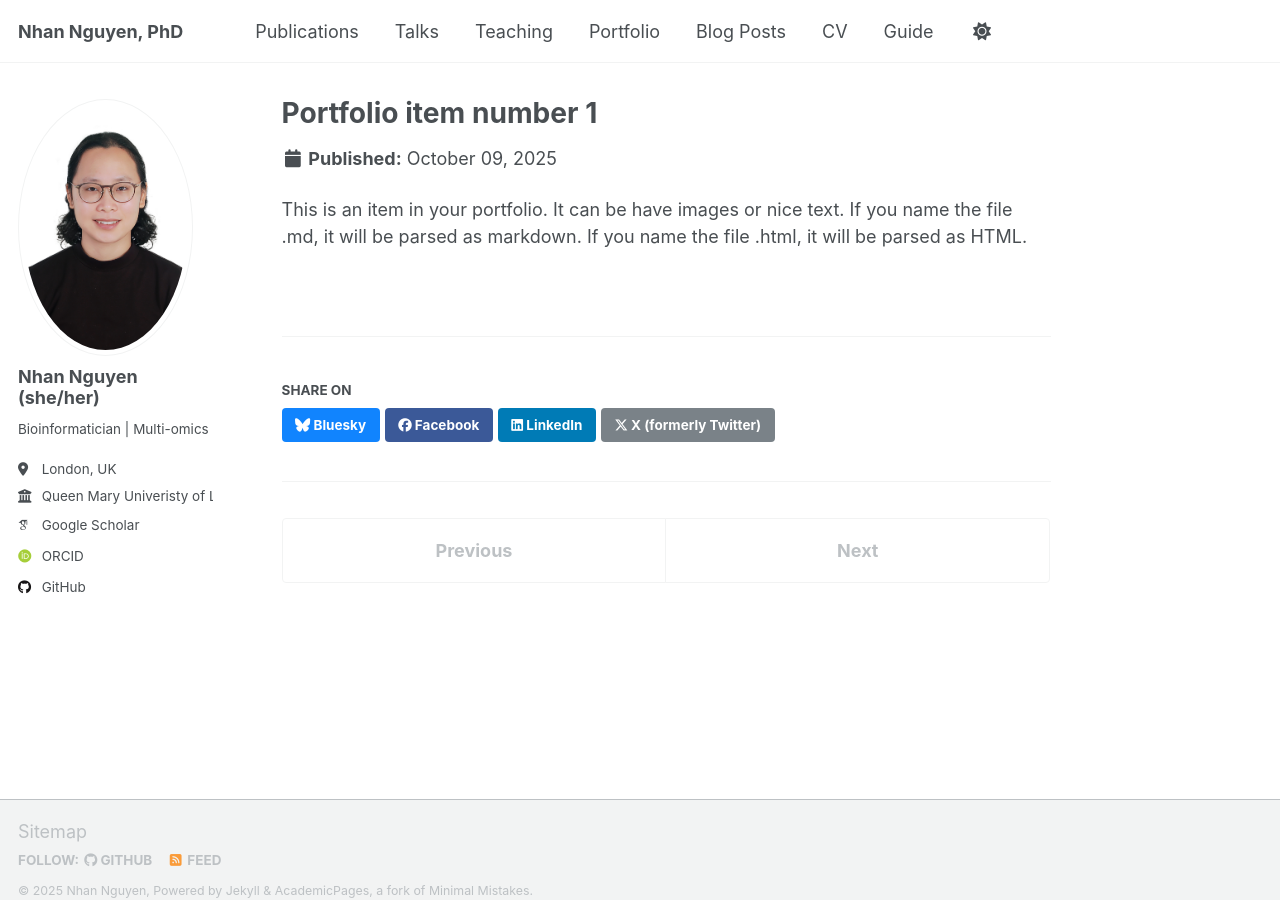
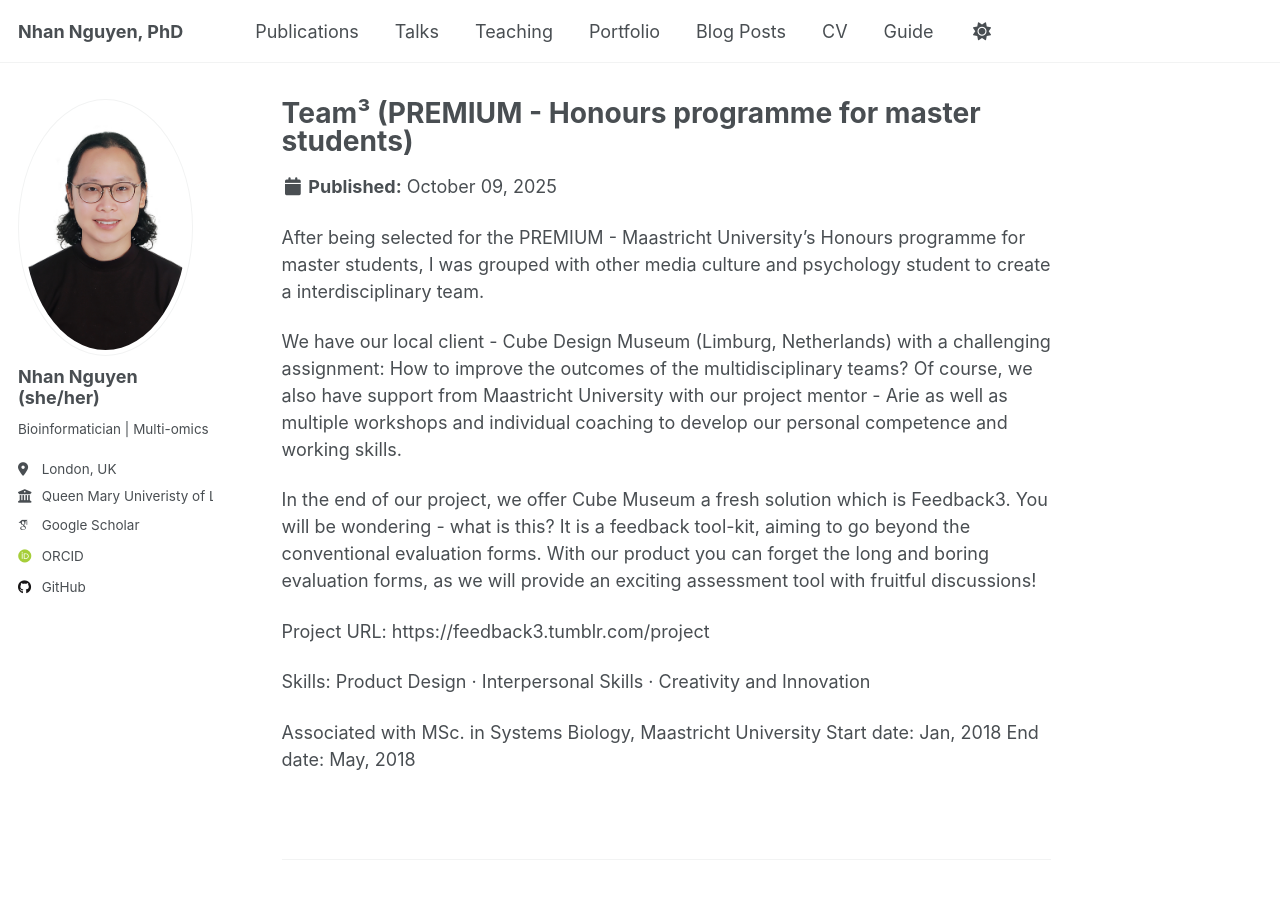
Before and after one commit to NhanNguyen000/NhanNguyen000.github.io, a Jekyll site: the page built from _portfolio/portfolio-1.md, in a window 1280 px wide and 900 px high. Built offline with Jekyll 4.4.1, drawn with Linux system fonts in a browser that asks for light colours; some web fonts are replaced; a script that is not in the unit is left out.

Commit message:
Update portfolio-1.md

```diff
--- a/_portfolio/portfolio-1.md
+++ b/_portfolio/portfolio-1.md
@@ -1,7 +1,19 @@
 ---
-title: "Portfolio item number 1"
-excerpt: "Short description of portfolio item number 1<br/><img src='/images/500x300.png'>"
+title: "Team³ (PREMIUM - Honours programme for master students)"
+excerpt: "Developing a feedback tool-kit to improve the outcomes of the multidisciplinary teams"
 collection: portfolio
 ---
 
-This is an item in your portfolio. It can be have images or nice text. If you name the file .md, it will be parsed as markdown. If you name the file .html, it will be parsed as HTML.
+After being selected for the PREMIUM - Maastricht University’s Honours programme for master students, I was grouped with other media culture and psychology student to create a interdisciplinary team.
+
+We have our local client - Cube Design Museum (Limburg, Netherlands) with a challenging assignment: How to improve the outcomes of the multidisciplinary teams? Of course, we also have support from Maastricht University with our project mentor - Arie as well as multiple workshops and individual coaching to develop our personal competence and working skills.
+
+In the end of our project, we offer Cube Museum a fresh solution which is Feedback3. You will be wondering - what is this? It is a feedback tool-kit, aiming to go beyond the conventional evaluation forms. With our product you can forget the long and boring evaluation forms, as we will provide an exciting assessment tool with fruitful discussions!
+
+Project URL: https://feedback3.tumblr.com/project
+
+Skills: Product Design · Interpersonal Skills · Creativity and Innovation
+
+Associated with MSc. in Systems Biology, Maastricht University
+Start date: Jan, 2018
+End date: May, 2018
```
